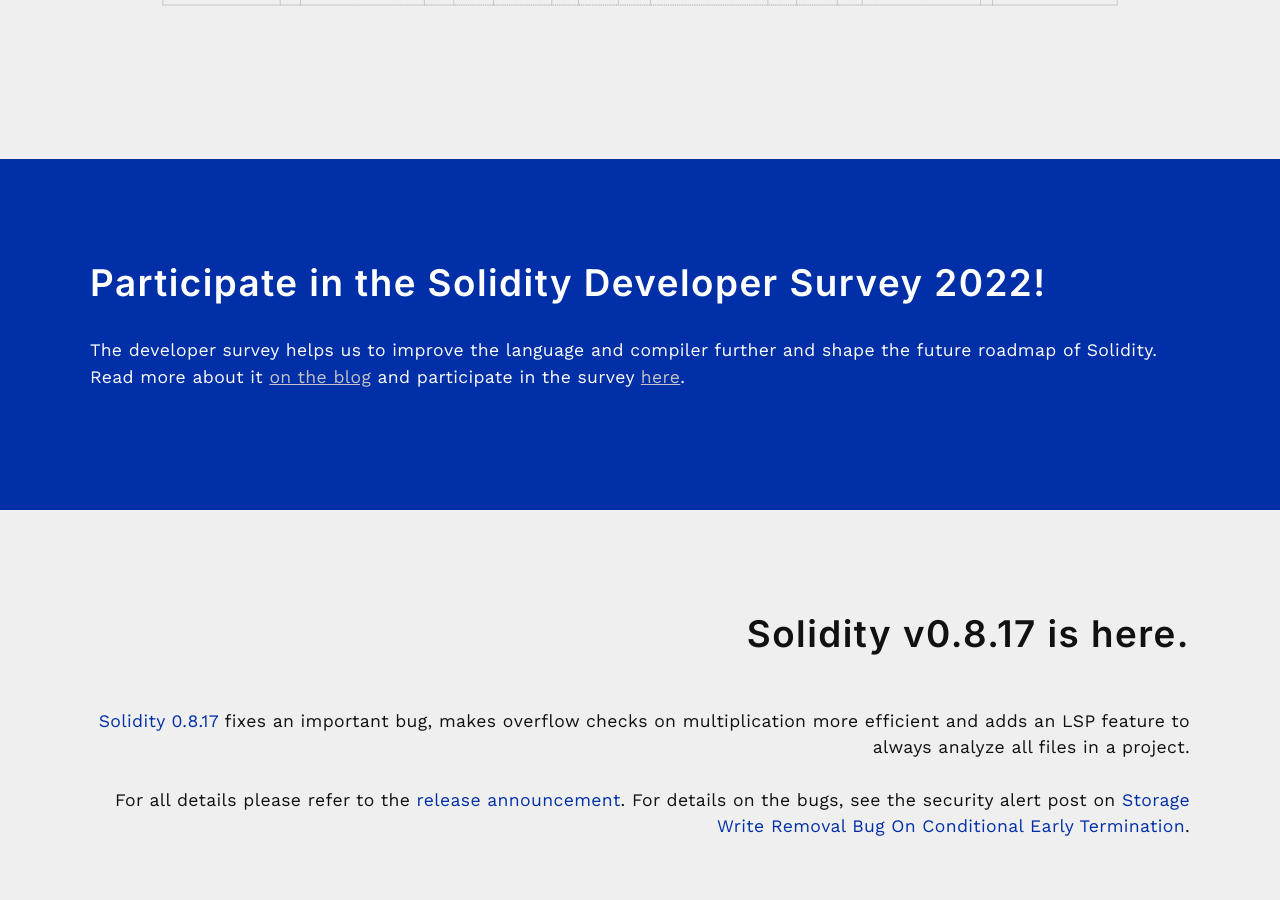
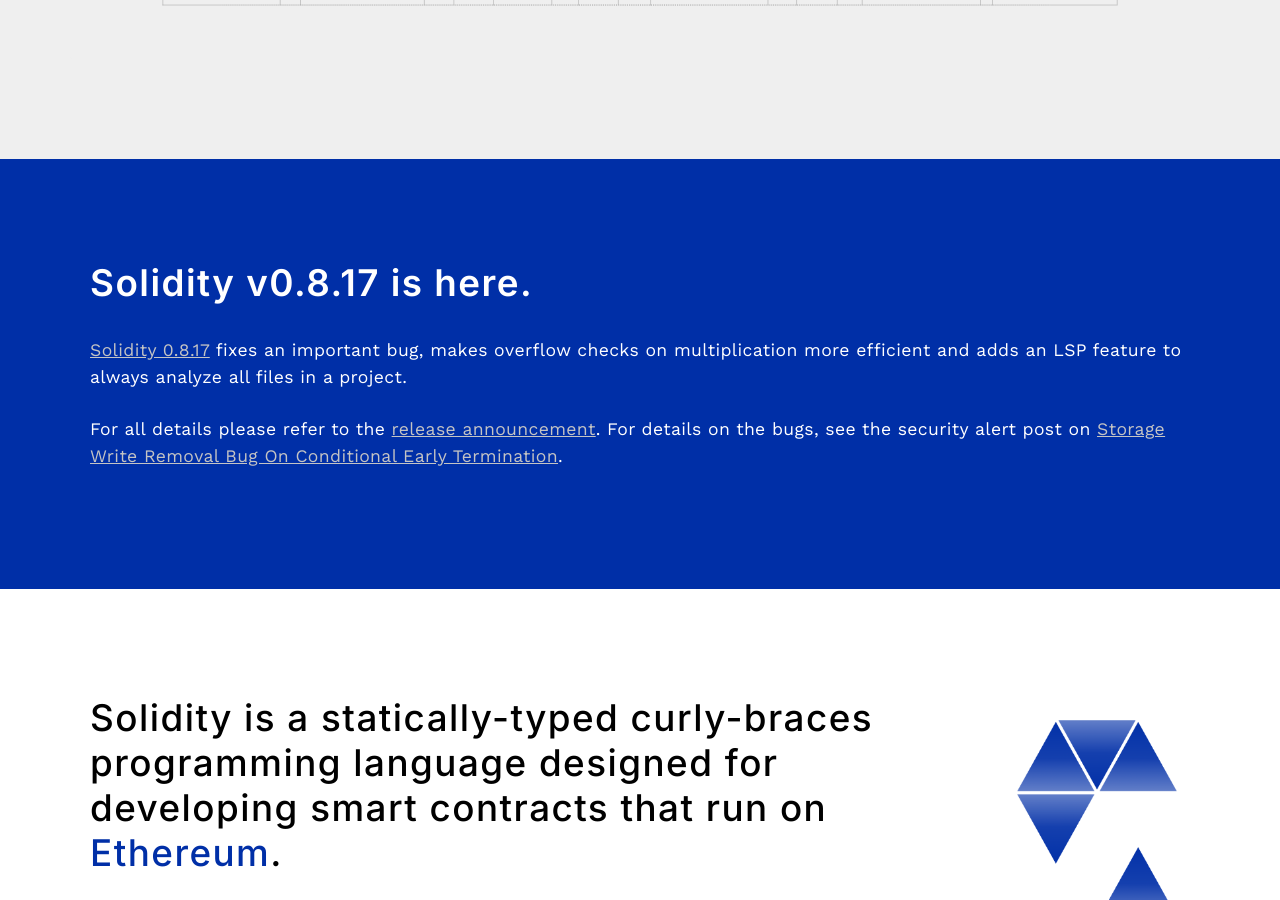
Before and after one commit to ethereum/solidity-portal, a Jekyll site: the page built from index.html, in a window 1280 px wide and 900 px high, scrolled down 590 px. Built offline with Jekyll 4.4.1, drawn with Linux system fonts in a browser that asks for light colours; some web fonts are replaced; the list of posts is cut into pages by our own code.

Commit message:
Remove Survey 2022 Highlight

```diff
--- a/index.html
+++ b/index.html
@@ -20,16 +20,6 @@
 </section>
 
 <section class="highlight-section-blue">
-	<div class="container flex">
-		<div class="text editable">
-			<h2><strong>Participate in the Solidity Developer Survey 2022!</strong></h2>
-			<p>The developer survey helps us to improve the language and compiler further and shape the future roadmap of Solidity. Read more about it <a href="https://blog.soliditylang.org/2022/12/07/solidity-developer-survey-2022-announcement/">on the blog</a> and participate in the
-				survey <a href="https://cryptpad.fr/form/#/2/form/view/HuPIRv4gvziSV0dPV1SJncKzYJXTVc8LGCaMfLUoj2c/">here</a>.</p>
-		</div>
-	</div>
-</section>
-
-<section class="highlight-section">
 	<div class="container flex">
 		<div class="text editable">
 			<h2><strong>Solidity v0.8.17 is here.</strong></h2>
```
